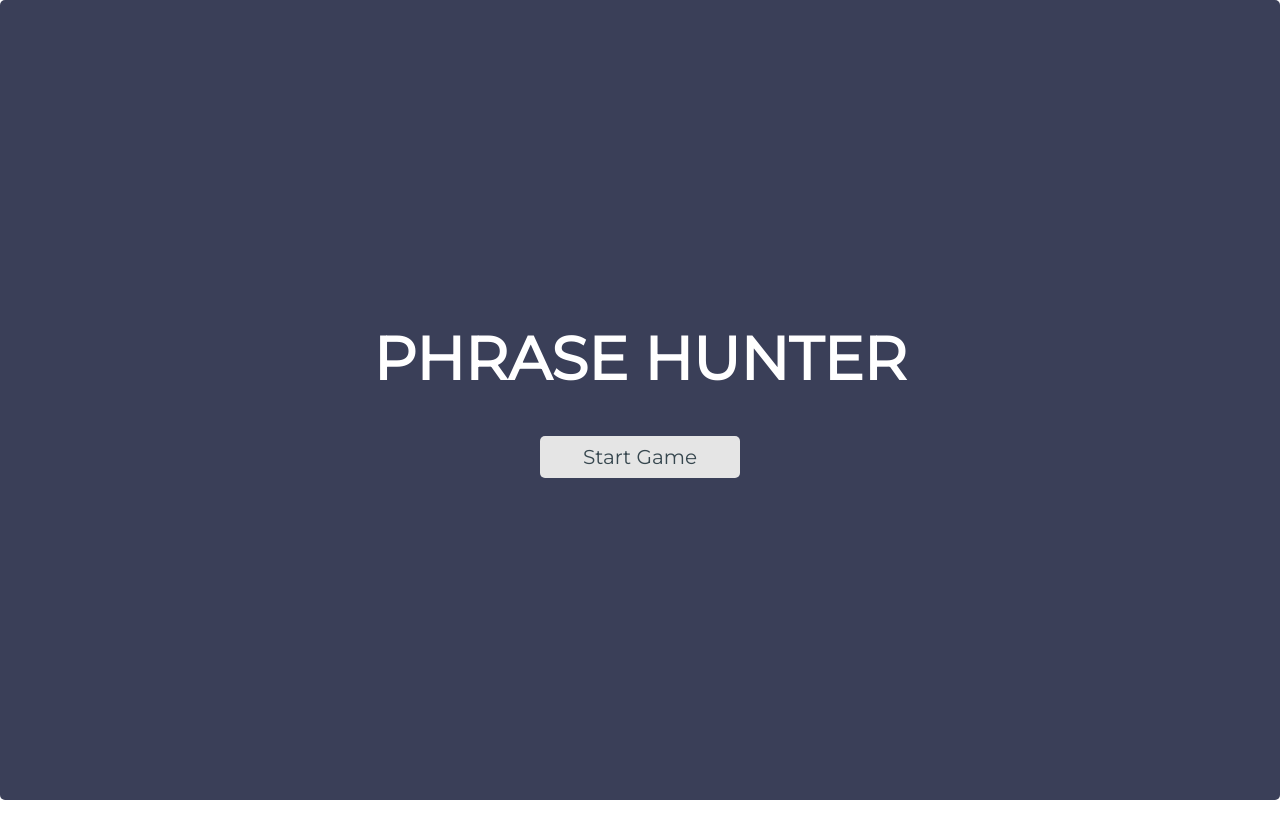
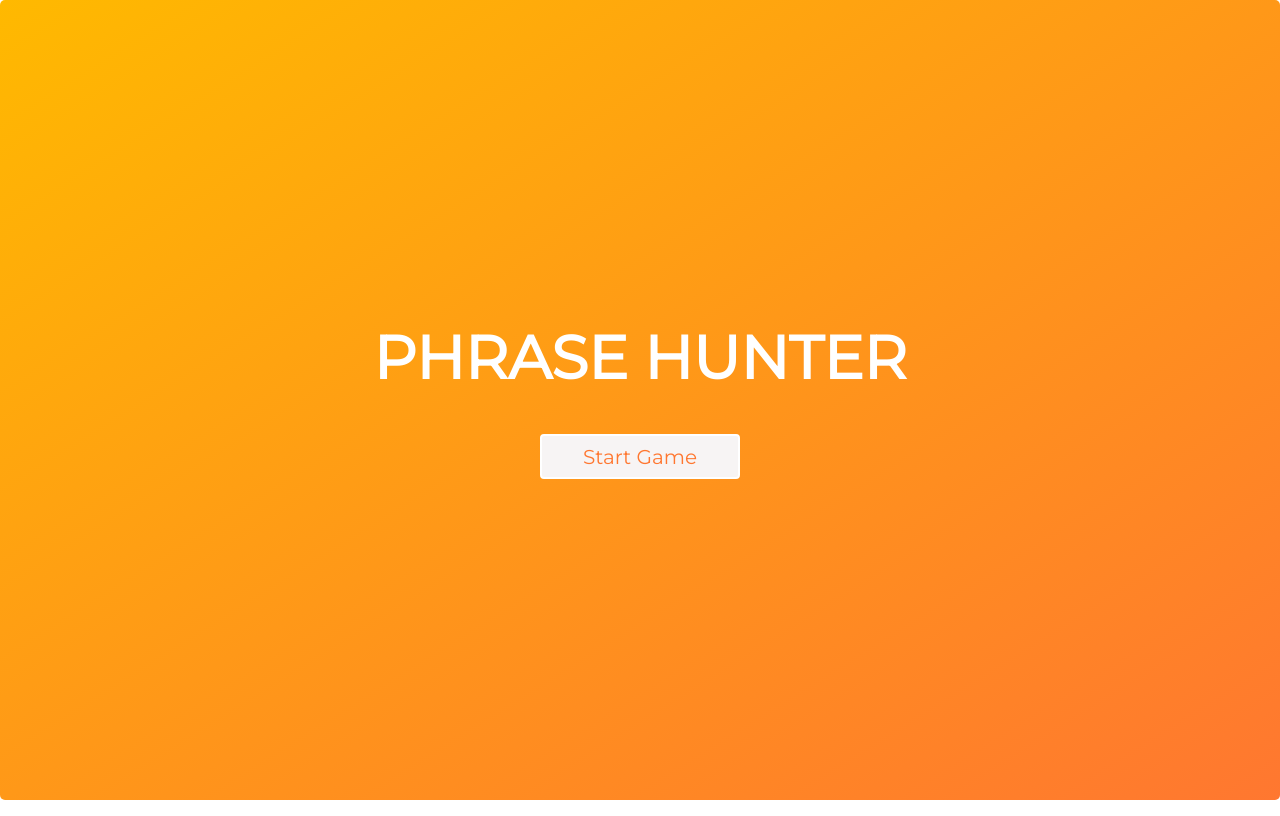
Before and after one commit to AdmirBajric/OOP-Game-Show-App, a plain HTML site: page index.html in a window 1280 px wide. Drawn offline with Linux system fonts and the light colour scheme.

Commit message:
Update style.css

```diff
--- a/css/styles.css
+++ b/css/styles.css
@@ -50,30 +50,41 @@ h1 {
 }
 
 button {
+  width: 45px;
+  height: 45px;
   margin: 8px;
-  border: 1px solid transparent;
-  padding: 0.5rem 1rem;
-  color: var(--color-keys);
+  border: 1px solid black;
+  border-radius: 5px;
+  color: #445069;
   font-size: var(--font-size-medium);
-  background-color: var(--color-keys-light);
-  border-radius: 5px;
+  background-color: transparent;
   -webkit-transition: var(--transition);
   -o-transition: var(--transition);
   transition: var(--transition);
   cursor: pointer;
 }
 
+button:hover {
+  border: 1px solid #ff7730;
+  transform: scale(1.1);
+  transition: all 0.3s;
+  box-shadow: rgba(0, 0, 0, 0.2);
+}
+
 #btn__reset {
   width: 200px;
   margin: 0 auto;
+  background-color: #f7f4f4;
+  color: #ff7730;
+  border: 2px solid white;
+  border-radius: 4px;
   transform: scale(1);
-  transition: all 0.5s;
+  transition: all 0.6s;
 }
 
 #btn__reset:hover {
-  transform: scale(1.2);
-  transition: all 0.5s;
-  color: var(--color-start);
+  transform: scale(1.3);
+  transition: all 0.6s;
 }
 
 .main-container {
@@ -83,6 +94,7 @@ button {
   height: 100%;
   max-height: 900px;
   text-align: center;
+  /* background-color: #b7d6bb; */
 }
 
 .section {
@@ -113,10 +125,11 @@ button {
   color: transparent;
   background: var(--color-neutral-light);
   border-radius: 5px;
+  transition: all 0.7s;
 }
 
 .space {
-  width: 15px;
+  width: 20px;
 }
 
 .show {
@@ -188,7 +201,7 @@ button {
 }
 
 .start {
-  background-color: #3a3f58;
+  background-image: linear-gradient(to right bottom, #ffb900, #ff7730);
 }
 
 .start a {
```
